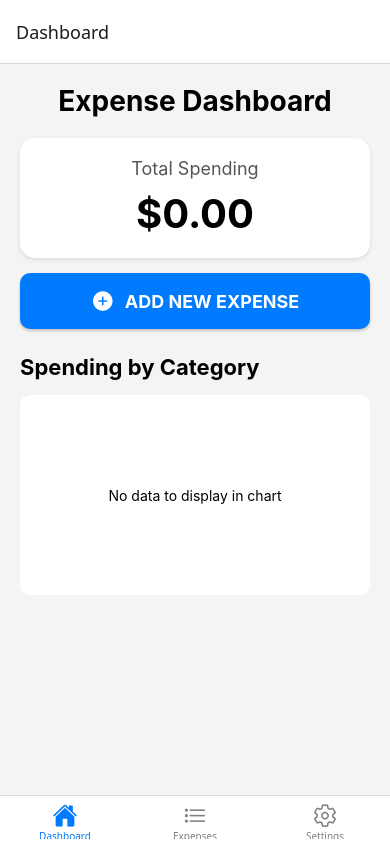
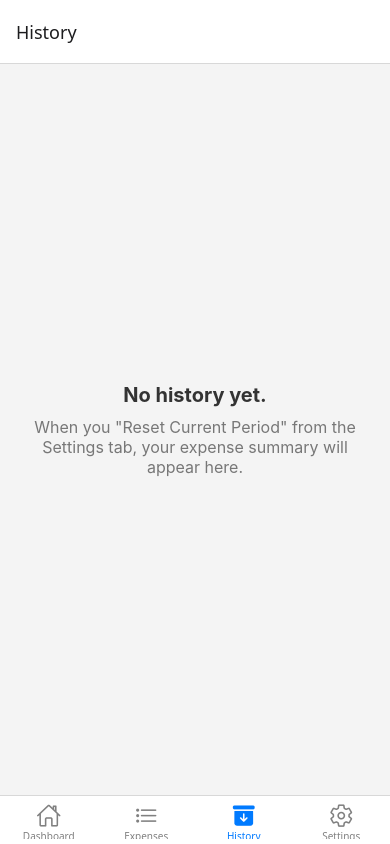
Before and after one commit to jbojorque/ExpenseTracker, a React Native app: screen /History in a window 390 px wide. Built offline with nearby package versions, Linux system fonts and the light colour scheme.

Commit message:
added history and reset function

```diff
--- a/App.tsx
+++ b/App.tsx
@@ -3,8 +3,6 @@ import React from 'react';
 import { NavigationContainer } from '@react-navigation/native';
 import { createNativeStackNavigator } from '@react-navigation/native-stack';
 import { createBottomTabNavigator } from '@react-navigation/bottom-tabs';
-
-// --- IMPORT THE ICONS ---
 import { Ionicons } from '@expo/vector-icons';
 
 import { ExpenseProvider } from './contexts/ExpenseContext';
@@ -15,64 +13,63 @@ import HomeScreen from './screens/HomeScreen';
 import ExpenseListScreen from './screens/ExpenseListScreen';
 import SettingsScreen from './screens/SettingsScreen';
 import AddExpenseModal from './screens/AddExpenseModal';
+import HistoryScreen from './screens/HistoryScreen'; // <-- Import new screen
 
-// Create typed navigators
 const Tab = createBottomTabNavigator<BottomTabParamList>();
 const Stack = createNativeStackNavigator<RootStackParamList>();
 
-// --- UPDATED MainTabs function ---
 function MainTabs() {
   return (
     <Tab.Navigator
-      // This 'screenOptions' block is new.
-      // It applies to all screens in the tab bar.
       screenOptions={({ route }) => ({
         tabBarIcon: ({ focused, color, size }) => {
           let iconName: React.ComponentProps<typeof Ionicons>['name'];
 
           if (route.name === 'Home') {
-            // Use 'home' if focused, 'home-outline' if not
             iconName = focused ? 'home' : 'home-outline';
           } else if (route.name === 'Expenses') {
             iconName = focused ? 'list' : 'list-outline';
+          } else if (route.name === 'History') { // <-- Add icon for History
+            iconName = focused ? 'archive' : 'archive-outline';
           } else if (route.name === 'Settings') {
             iconName = focused ? 'settings' : 'settings-outline';
           } else {
-            // A fallback in case you add a new tab and forget an icon
             iconName = 'alert-circle';
           }
 
-          // This returns the icon component!
           return <Ionicons name={iconName} size={size} color={color} />;
         },
-        // We can also set the 'active' and 'inactive' colors here
-        tabBarActiveTintColor: '#007AFF', // Color for the active tab
-        tabBarInactiveTintColor: 'gray',  // Color for inactive tabs
+        tabBarActiveTintColor: '#007AFF',
+        tabBarInactiveTintColor: 'gray',
       })}
     >
-      {/* The screens are the same, but their options (like title)
-        will be combined with the screenOptions above.
-      */}
       <Tab.Screen
         name="Home"
         component={HomeScreen}
-        options={{ title: 'Dashboard' }} // This title overrides the 'Home' route name
+        options={{ title: 'Dashboard' }}
       />
       <Tab.Screen
         name="Expenses"
         component={ExpenseListScreen}
-        options={{ title: 'Expenses' }} // Explicitly set title
+        options={{ title: 'Expenses' }}
       />
+      {/* --- ADD NEW SCREEN TO TAB BAR --- */}
+      <Tab.Screen
+        name="History"
+        component={HistoryScreen}
+        options={{ title: 'History' }}
+      />
+      {/* ---------------------------------- */}
       <Tab.Screen
         name="Settings"
         component={SettingsScreen}
-        options={{ title: 'Settings' }} // Explicitly set title
+        options={{ title: 'Settings' }}
       />
     </Tab.Navigator>
   );
 }
 
-// Root navigator (This part is unchanged)
+// Root navigator (unchanged)
 export default function App() {
   return (
     <ExpenseProvider>
--- a/contexts/ExpenseContext.tsx
+++ b/contexts/ExpenseContext.tsx
@@ -1,17 +1,18 @@
 // contexts/ExpenseContext.tsx
 import React, { createContext, useState, useEffect, useContext, ReactNode } from 'react';
 import AsyncStorage from '@react-native-async-storage/async-storage';
-import { Expense, ExpenseContextType } from '../navigation/types';
+import { Expense, ExpenseContextType, HistoryItem } from '../navigation/types';
 import { Currency, CURRENCIES } from '../utils/currency';
 
 const ExpenseContext = createContext<ExpenseContextType | null>(null);
 
 export const ExpenseProvider = ({ children }: { children: ReactNode }) => {
   const [expenses, setExpenses] = useState<Expense[]>([]);
-  const [currency, setCurrency] = useState<Currency>(CURRENCIES[0]); // Default to USD
+  const [history, setHistory] = useState<HistoryItem[]>([]); // <-- Add history state
+  const [currency, setCurrency] = useState<Currency>(CURRENCIES[0]);
   const [isLoading, setIsLoading] = useState(true);
 
-  // Load expenses and currency from storage on app start
+  // Load expenses, currency, and history
   useEffect(() => {
     const loadData = async () => {
       try {
@@ -22,6 +23,10 @@ export const ExpenseProvider = ({ children }: { children: ReactNode }) => {
         if (currencyJson !== null && CURRENCIES.includes(currencyJson as Currency)) {
           setCurrency(currencyJson as Currency);
         }
+
+        const historyJson = await AsyncStorage.getItem('@history'); // <-- Load history
+        if (historyJson !== null) setHistory(JSON.parse(historyJson));
+
       } catch (e) {
         console.error('Failed to load data.', e);
       } finally {
@@ -31,9 +36,9 @@ export const ExpenseProvider = ({ children }: { children: ReactNode }) => {
     loadData();
   }, []);
 
-  // Save expenses to storage whenever they change
+  // Save expenses
   useEffect(() => {
-    if (isLoading) return; // Don't save while loading
+    if (isLoading) return;
     const saveExpenses = async () => {
       try {
         await AsyncStorage.setItem('@expenses', JSON.stringify(expenses));
@@ -42,9 +47,9 @@ export const ExpenseProvider = ({ children }: { children: ReactNode }) => {
     saveExpenses();
   }, [expenses, isLoading]);
 
-  // Save currency to storage whenever it changes
+  // Save currency
   useEffect(() => {
-    if (isLoading) return; // Don't save while loading
+    if (isLoading) return;
     const saveCurrency = async () => {
       try {
         await AsyncStorage.setItem('@currency', currency);
@@ -53,7 +58,21 @@ export const ExpenseProvider = ({ children }: { children: ReactNode }) => {
     saveCurrency();
   }, [currency, isLoading]);
 
+  // --- NEW ---
+  // Save history
+  useEffect(() => {
+    if (isLoading) return;
+    const saveHistory = async () => {
+      try {
+        await AsyncStorage.setItem('@history', JSON.stringify(history));
+      } catch (e) { console.error('Failed to save history.', e); }
+    };
+    saveHistory();
+  }, [history, isLoading]);
+  // -----------
+
   const addExpense = (data: Omit<Expense, 'id' | 'date'>) => {
+    // ... (same as before)
     const newExpense: Expense = {
       ...data,
       id: Date.now().toString(),
@@ -63,6 +82,7 @@ export const ExpenseProvider = ({ children }: { children: ReactNode }) => {
   };
 
   const editExpense = (updatedExpense: Expense) => {
+    // ... (same as before)
     setExpenses(prevExpenses =>
       prevExpenses.map(exp =>
         exp.id === updatedExpense.id ? updatedExpense : exp
@@ -71,18 +91,45 @@ export const ExpenseProvider = ({ children }: { children: ReactNode }) => {
   };
 
   const deleteExpense = (id: string) => {
+    // ... (same as before)
     setExpenses(prevExpenses =>
       prevExpenses.filter(exp => exp.id !== id)
     );
   };
 
   const getExpensesByCategory = (): { [key: string]: number } => {
+    // ... (same as before)
     return expenses.reduce((acc, expense) => {
       const { category, amount } = expense;
       acc[category] = (acc[category] || 0) + amount;
       return acc;
     }, {} as { [key: string]: number });
   };
+
+  // --- NEW FUNCTION ---
+  const resetExpenses = () => {
+    // 1. Check if there's anything to reset
+    if (expenses.length === 0) {
+      console.log("No expenses to reset.");
+      return;
+    }
+
+    // 2. Calculate total spending for this period
+    const total = expenses.reduce((sum, exp) => sum + exp.amount, 0);
+
+    // 3. Create a new history item
+    const newHistoryItem: HistoryItem = {
+      id: Date.now().toString(),
+      date: new Date().toISOString(),
+      total: total,
+      expenses: [...expenses], // Create a copy of the expenses array
+    };
+
+    // 4. Add new item to history (at the top) and clear current expenses
+    setHistory(prevHistory => [newHistoryItem, ...prevHistory]);
+    setExpenses([]); // Reset current expenses
+  };
+  // --------------------
 
   return (
     <ExpenseContext.Provider
@@ -93,8 +140,10 @@ export const ExpenseProvider = ({ children }: { children: ReactNode }) => {
         editExpense,
         deleteExpense,
         getExpensesByCategory,
-        currency, // Expose currency
-        setCurrency, // Expose setCurrency
+        currency,
+        setCurrency,
+        history, // <-- Expose history
+        resetExpenses, // <-- Expose reset function
       }}
     >
       {children}
@@ -102,8 +151,8 @@ export const ExpenseProvider = ({ children }: { children: ReactNode }) => {
   );
 };
 
-// Custom hook with type checking
 export const useExpenses = () => {
+  // ... (same as before)
   const context = useContext(ExpenseContext);
   if (!context) {
     throw new Error('useExpenses must be used within an ExpenseProvider');
--- /dev/null
+++ b/screens/HistoryScreen.tsx
@@ -0,0 +1,107 @@
+// screens/HistoryScreen.tsx
+import React from 'react';
+import { View, Text, FlatList, StyleSheet, TouchableOpacity } from 'react-native';
+import { useExpenses } from '../contexts/ExpenseContext';
+import { HomeTabScreenProps, HistoryItem } from '../navigation/types';
+import { getCurrencySymbol } from '../utils/currency';
+
+// Helper function to format the number with commas
+const formatNumber = (num: number) => {
+  return new Intl.NumberFormat('en-US', {
+    minimumFractionDigits: 2,
+    maximumFractionDigits: 2,
+  }).format(num);
+};
+
+export default function HistoryScreen({ navigation }: HomeTabScreenProps<'History'>) {
+  const { history, currency } = useExpenses();
+  const currencySymbol = getCurrencySymbol(currency);
+
+  const renderHistoryItem = ({ item }: { item: HistoryItem }) => (
+    <TouchableOpacity
+      style={styles.itemContainer}
+      // You could later navigate to a detail screen
+      // onPress={() => navigation.navigate('HistoryDetail', { historyId: item.id })}
+    >
+      <View>
+        <Text style={styles.itemDate}>
+          {new Date(item.date).toLocaleDateString()}
+        </Text>
+        <Text style={styles.itemCount}>
+          {item.expenses.length} expenses
+        </Text>
+      </View>
+      <Text style={styles.itemTotal}>
+        {currencySymbol}{formatNumber(item.total)}
+      </Text>
+    </TouchableOpacity>
+  );
+
+  return (
+    <View style={styles.container}>
+      {history.length === 0 ? (
+        <View style={styles.emptyContainer}>
+          <Text style={styles.emptyText}>No history yet.</Text>
+          <Text style={styles.emptySubText}>
+            When you "Reset Current Period" from the Settings tab,
+            your expense summary will appear here.
+          </Text>
+        </View>
+      ) : (
+        <FlatList
+          data={history}
+          renderItem={renderHistoryItem}
+          keyExtractor={item => item.id}
+        />
+      )}
+    </View>
+  );
+}
+
+const styles = StyleSheet.create({
+  container: {
+    flex: 1,
+    backgroundColor: '#f4f4f4',
+  },
+  emptyContainer: {
+    flex: 1,
+    alignItems: 'center',
+    justifyContent: 'center',
+    padding: 30,
+  },
+  emptyText: {
+    fontSize: 20,
+    fontWeight: 'bold',
+    color: '#333',
+    textAlign: 'center',
+  },
+  emptySubText: {
+    fontSize: 16,
+    color: '#777',
+    textAlign: 'center',
+    marginTop: 10,
+  },
+  itemContainer: {
+    flexDirection: 'row',
+    justifyContent: 'space-between',
+    alignItems: 'center',
+    backgroundColor: '#fff',
+    padding: 20,
+    borderBottomWidth: 1,
+    borderBottomColor: '#eee',
+  },
+  itemDate: {
+    fontSize: 18,
+    fontWeight: 'bold',
+  },
+  itemCount: {
+    fontSize: 14,
+    color: '#666',
+    marginTop: 5,
+  },
+  itemTotal: {
+    fontSize: 20,
+    fontWeight: 'bold',
+    color: '#1a1a1a',
+  },
+});
--- a/screens/HomeScreen.tsx
+++ b/screens/HomeScreen.tsx
@@ -18,6 +18,15 @@ const chartConfig = {
   strokeWidth: 2,
 };
 
+// --- Helper function for number formatting ---
+const formatNumber = (num: number) => {
+  return new Intl.NumberFormat('en-US', {
+    minimumFractionDigits: 2,
+    maximumFractionDigits: 2,
+  }).format(num);
+};
+// ------------------------------------------
+
 export default function HomeScreen({ navigation }: HomeTabScreenProps<'Home'>) {
   const { expenses, getExpensesByCategory, currency } = useExpenses();
 
@@ -27,23 +36,15 @@ export default function HomeScreen({ navigation }: HomeTabScreenProps<'Home'>) {
 
   const categoryColors = ['#4CAF50', '#2196F3', '#FFC107', '#E91E63', '#9C27B0', '#00BCD4'];
 
-  // --- THIS IS THE FIX ---
-  // The 'legendFontColor' and 'legendFontSize' props control the labels
-  // INSIDE the pie chart slices. I've set them to visible values.
-  const sortedCategories = Object.keys(categoryData)
+  // Data for the PieChart
+  const chartData = Object.keys(categoryData)
     .sort((a, b) => categoryData[b] - categoryData[a])
     .map((key, index) => ({
       name: key,
       amount: categoryData[key],
       color: categoryColors[index % categoryColors.length],
       population: categoryData[key], // Required by the type
-      legendFontColor: "#fff", // Use white text for the labels
-      legendFontSize: 14,     // Use a 14px font size
     }));
-  // -----------------------
-
-  // Data for the PieChart
-  const chartData = sortedCategories;
 
   return (
     <ScrollView style={styles.container}>
@@ -51,9 +52,11 @@ export default function HomeScreen({ navigation }: HomeTabScreenProps<'Home'>) {
 
       <View style={styles.totalCard}>
         <Text style={styles.totalText}>Total Spending</Text>
+        {/* --- THIS IS THE CHANGE --- */}
         <Text style={styles.totalAmount}>
-          {currencySymbol}{totalSpending.toFixed(2)}
+          {currencySymbol}{formatNumber(totalSpending)}
         </Text>
+        {/* ------------------------ */}
       </View>
 
       <TouchableOpacity
@@ -74,7 +77,7 @@ export default function HomeScreen({ navigation }: HomeTabScreenProps<'Home'>) {
           </View>
         ) : (
           <>
-            {/* 1. PIE CHART - (Showing percentages) */}
+            {/* 1. PIE CHART - (Clean and Centered) */}
             <PieChart
               data={chartData}
               width={chartContainerWidth}
@@ -83,13 +86,12 @@ export default function HomeScreen({ navigation }: HomeTabScreenProps<'Home'>) {
               accessor={"amount"}
               backgroundColor={"transparent"}
               paddingLeft="75" // This keeps it centered
-              hasLegend={false} // Hides the ugly side-legend
-              absolute={false} // 'false' shows percentages
+              hasLegend={false} // This hides all labels
             />
 
             {/* 2. CATEGORY BREAKDOWN LIST (Our good legend) */}
             <View style={styles.legendContainer}>
-              {sortedCategories.map((item) => {
+              {chartData.map((item) => {
                 const percentage = totalSpending > 0 ? (item.amount / totalSpending * 100) : 0;
                 return (
                   <View key={item.name} style={styles.legendItem}>
@@ -97,9 +99,11 @@ export default function HomeScreen({ navigation }: HomeTabScreenProps<'Home'>) {
                     <Text style={styles.legendText}>{item.name}</Text>
                     <View style={styles.legendAmountContainer}>
                        <Text style={styles.legendPercentage}>{percentage.toFixed(0)}%</Text>
+                       {/* --- THIS IS THE CHANGE --- */}
                        <Text style={styles.legendAmount}>
-                         {currencySymbol}{item.amount.toFixed(2)}
+                         {currencySymbol}{formatNumber(item.amount)}
                        </Text>
+                       {/* ------------------------ */}
                     </View>
                     <View style={styles.progressBarBackground}>
                       <View style={[styles.progressBarFill, {
@@ -145,7 +149,13 @@ const styles = StyleSheet.create({
     shadowRadius: 4,
   },
   totalText: { fontSize: 18, color: '#555' },
-  totalAmount: { fontSize: 40, fontWeight: 'bold', marginTop: 10 },
+  totalAmount: {
+    fontSize: 40,
+    fontWeight: 'bold',
+    marginTop: 10,
+    // Fix for some Android fonts that cut off the '₱' symbol
+    includeFontPadding: false,
+  },
   addExpenseButton: {
     flexDirection: 'row',
     backgroundColor: '#007AFF',
--- a/screens/SettingsScreen.tsx
+++ b/screens/SettingsScreen.tsx
@@ -2,50 +2,68 @@
 import React from 'react';
 import { View, Button, StyleSheet, Alert, Text, TouchableOpacity } from 'react-native';
 import { useExpenses } from '../contexts/ExpenseContext';
-// Use the 'legacy' import if that's what fixed it for you
 import * as FileSystem from 'expo-file-system/legacy';
 import * as Sharing from 'expo-sharing/';
 import { CURRENCIES, getCurrencySymbol } from '../utils/currency';
 
 export default function SettingsScreen() {
-  const { expenses, currency, setCurrency } = useExpenses();
+  const { expenses, currency, setCurrency, resetExpenses } = useExpenses(); // <-- Get resetExpenses
 
   const exportToCSV = async () => {
+    // ... (same as before)
     if (expenses.length === 0) {
       Alert.alert("No Data", "There are no expenses to export.");
       return;
     }
-
     const header = "ID,Date,Category,Amount,Note\n";
     const rows = expenses.map(exp =>
-      // Ensure quotes in notes are escaped
       `${exp.id},${exp.date},${exp.category},${exp.amount},"${exp.note.replace(/"/g, '""')}"`
     ).join("\n");
-
     const csvString = header + rows;
     const fileUri = FileSystem.documentDirectory + 'expenses.csv';
-
     try {
       await FileSystem.writeAsStringAsync(fileUri, csvString, {
         encoding: FileSystem.EncodingType.UTF8,
       });
-
       await Sharing.shareAsync(fileUri, {
         mimeType: 'text/csv',
         dialogTitle: 'Export Expenses',
       });
-
     } catch (error) {
       console.error("Failed to export CSV", error);
       Alert.alert("Error", "Could not save or share the file.");
     }
   };
 
+  // --- NEW FUNCTION ---
+  const handleReset = () => {
+    if (expenses.length === 0) {
+      Alert.alert(
+        "No Expenses",
+        "There are no expenses in the current period to reset."
+      );
+      return;
+    }
+
+    Alert.alert(
+      "Reset Current Period",
+      "Are you sure? This will move all current expenses to history and set your total spending to 0.",
+      [
+        { text: "Cancel", style: "cancel" },
+        {
+          text: "Reset",
+          style: "destructive",
+          onPress: () => resetExpenses() // <-- Call the context function
+        }
+      ]
+    );
+  };
+  // --------------------
+
   return (
     <View style={styles.container}>
       <Text style={styles.header}>Settings</Text>
 
-      {/* Currency Picker Section */}
       <Text style={styles.label}>Choose Currency</Text>
       <View style={styles.currencyContainer}>
         {CURRENCIES.map((c) => (
@@ -67,14 +85,24 @@ export default function SettingsScreen() {
         ))}
       </View>
 
-      {/* Export Section */}
       <View style={styles.section}>
         <Text style={styles.label}>Export Data</Text>
         <Button
-          title="Export Expenses to CSV"
+          title="Export Current Expenses to CSV"
           onPress={exportToCSV}
         />
       </View>
+
+      {/* --- NEW SECTION --- */}
+      <View style={styles.section}>
+        <Text style={styles.label}>Danger Zone</Text>
+        <Button
+          title="Reset Current Period"
+          color="#DC3545" // Red color
+          onPress={handleReset}
+        />
+      </View>
+      {/* ----------------- */}
 
     </View>
   );
```
Also changed, not shown: navigation/types.tsx (+21 -9 lines).
